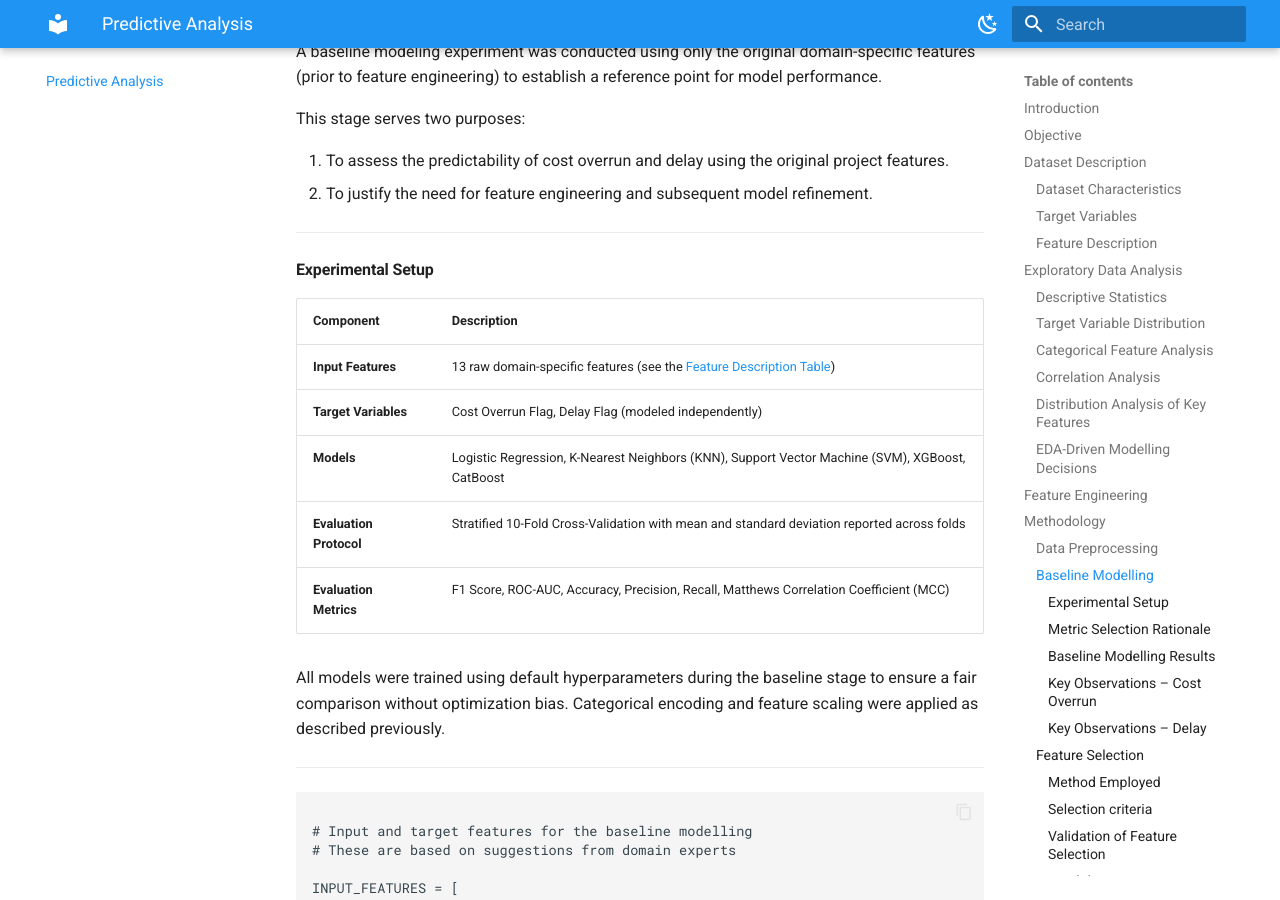
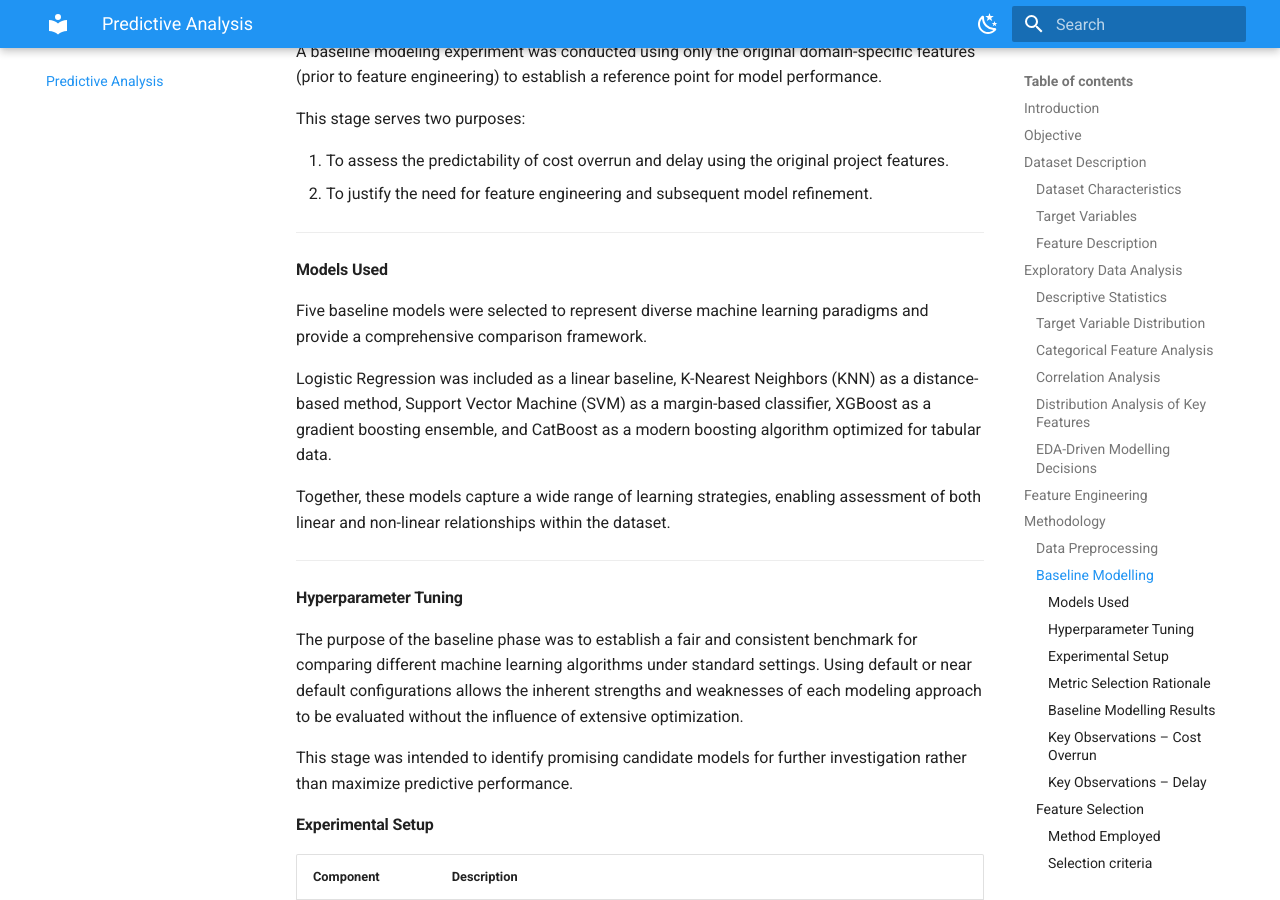
Before and after one commit to arnavt1605/construction-ml-project-report, an MkDocs documentation site: the page built from docs/index.md, in a window 1280 px wide and 900 px high, scrolled down 11465 px. Built offline with MkDocs 1.6.1 and Material for MkDocs 9.7.7, drawn with Linux system fonts in a browser that asks for light colours; some of the changed text lies outside the part shown.

Commit message:
report v2

```diff
--- a/docs/index.md
+++ b/docs/index.md
@@ -251,6 +251,21 @@ This stage serves two purposes:
 
 ---
 
+#### Models Used
+Five baseline models were selected to represent diverse machine learning paradigms and provide a comprehensive comparison framework.
+
+Logistic Regression was included as a linear baseline, K-Nearest Neighbors (KNN) as a distance-based method, Support Vector Machine (SVM) as a margin-based classifier, XGBoost as a gradient boosting ensemble, and CatBoost as a modern boosting algorithm optimized for tabular data.
+
+Together, these models capture a wide range of learning strategies, enabling assessment of both linear and non-linear relationships within the dataset.
+
+---
+
+#### Hyperparameter Tuning
+
+The purpose of the baseline phase was to establish a fair and consistent benchmark for comparing different machine learning algorithms under standard settings. Using default or near default configurations allows the inherent strengths and weaknesses of each modeling approach to be evaluated without the influence of extensive optimization.
+
+This stage was intended to identify promising candidate models for further investigation rather than maximize predictive performance.
+
 #### Experimental Setup
 
 | Component | Description |
@@ -483,6 +498,14 @@ without dataset-specific training. Particularly well-suited for n < 1000 setting
 ![](images/tabpfn.png)
 
 
+#### Hyperparameter Tuning
+
+Following baseline evaluation, CatBoost and Logistic Regression were selected for detailed analysis. Hyperparameter optimization was performed only for CatBoost because its performance is highly dependent on parameters such as tree depth, learning rate, number of iterations, and regularization strength. Optimizing these parameters can significantly influence model behavior and predictive capability.
+
+
+In contrast, Logistic Regression has a relatively small and well-understood hyperparameter space, and it already demonstrated strong baseline performance. Therefore, additional optimization was considered unlikely to yield substantial improvements. As a result, tuning efforts were focused on CatBoost, where the potential performance gains were expected to be more meaningful.
+
+
 #### Final Modelling Results
 
 - For **Cost Overrun Prediction**, Logistic Regression marginally outperforms CatBoost across all evaluation metrics (**F1: 0.55 vs. 0.51**, **ROC-AUC: 0.57 vs. 0.56**, **MCC: 0.11 vs. 0.10**).
--- a/mkdocs.yml
+++ b/mkdocs.yml
@@ -46,3 +46,5 @@ nav:
   - Explainability: xai.md
 
   - Discussion: discussion.md
+
+  - FAQs: faq.md
```
Also changed, not shown: docs/faq.md (added), 2 other files.
